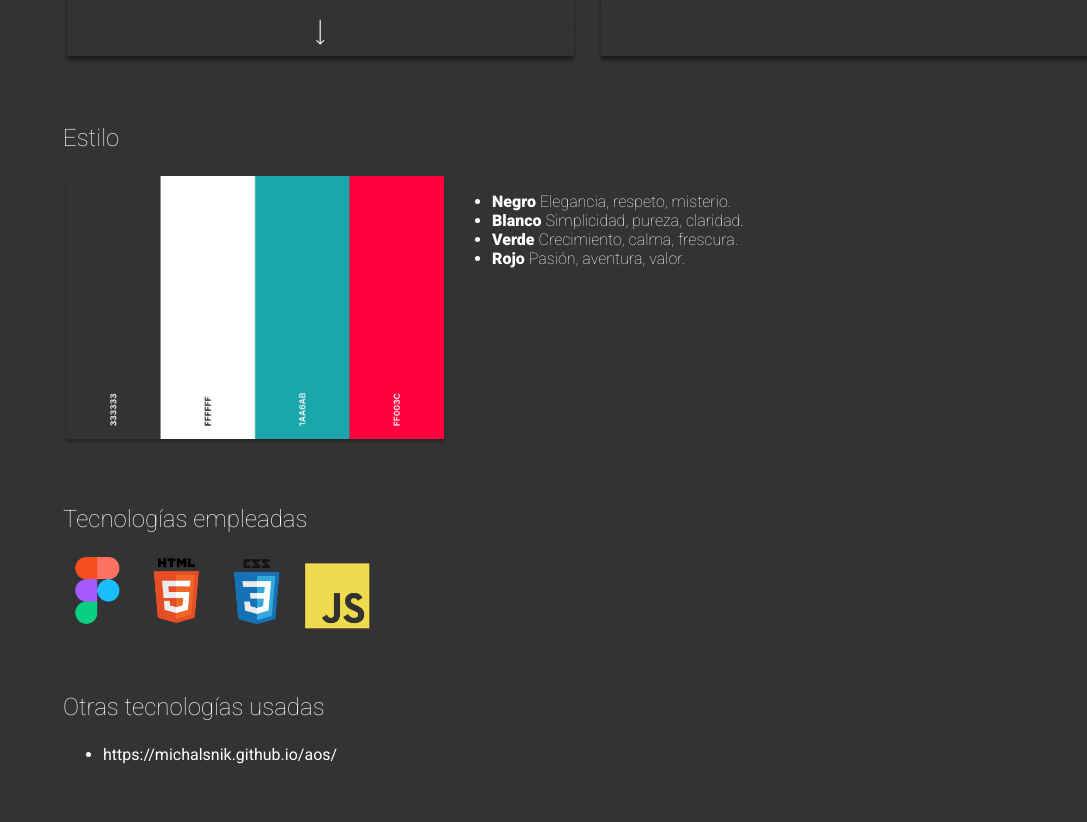
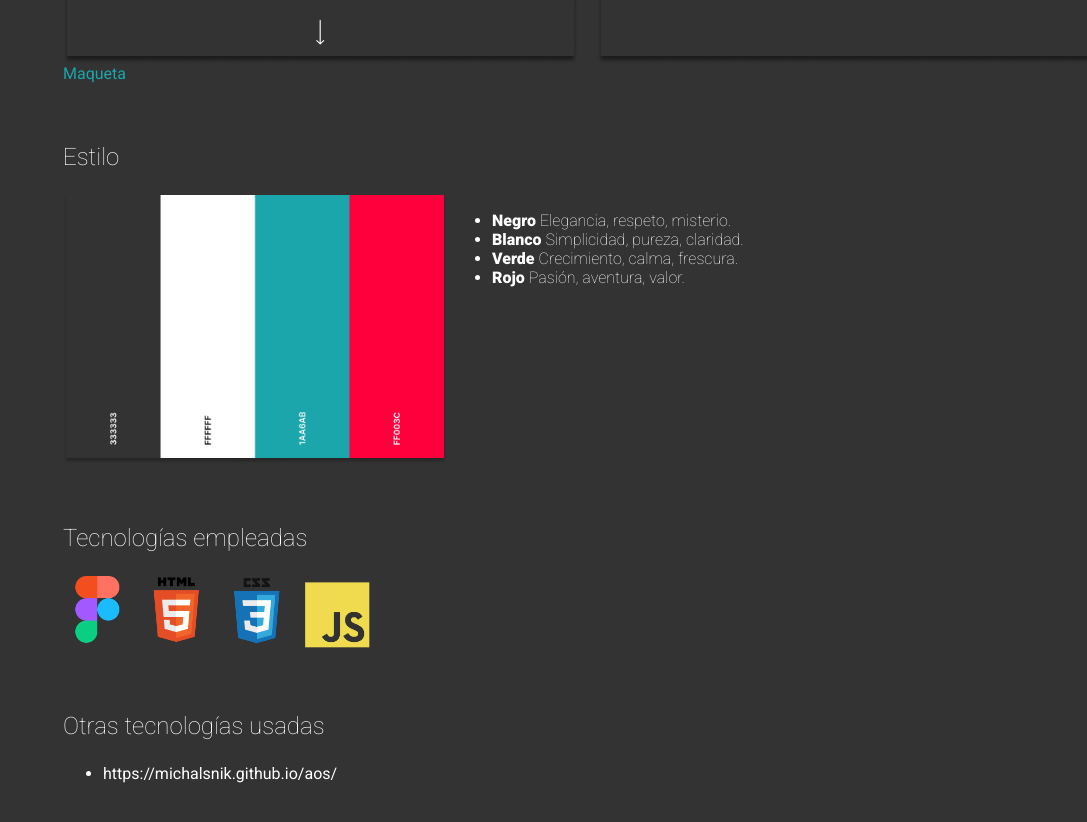
Before and after one commit to adriib38/porfolio-web, a plain HTML site: page porfolio.html in a window 1280 px wide. Shown: the part 3316-4138 px from the top of the page, without its empty margins (193-1280 px from the left). Drawn offline with Linux system fonts and the light colour scheme.

Commit message:
Link a maqueta de figma

```diff
--- a/porfolio.html
+++ b/porfolio.html
@@ -119,6 +119,7 @@
                         <img id="boceto1" src="img/porfolio/maqueta1.png" alt="" width="100%">
                         <img id="boceto2" src="img/porfolio/maqueta2.png" alt="" width="100%">
                     </div>
+                    <a href="https://www.figma.com/file/clp2lVdz6cEZQfbHSp0nYl/Porfolio?node-id=0%3A1&t=BXhzvi9g9xDrMYrT-1" target="_blank">Maqueta</a>
                 </div>
                 <div>
                     <h3 class="light">Estilo</h3>
--- a/styles/style.css
+++ b/styles/style.css
@@ -14,12 +14,14 @@ body {
     background-color: var(--gris);
 }
 
-h1, h2, h3, h4, h5, p, span, li, ol {
+h1, h2, h3, h4, h5, p, a, span, li, ol {
     font-style: normal;
     font-family: 'Roboto';
     font-weight: 400;
     color: var(--blanco);
 }
+
+a { color: var(--verde); }
 
 h3 { font-size: 1.5rem; }
 
```
